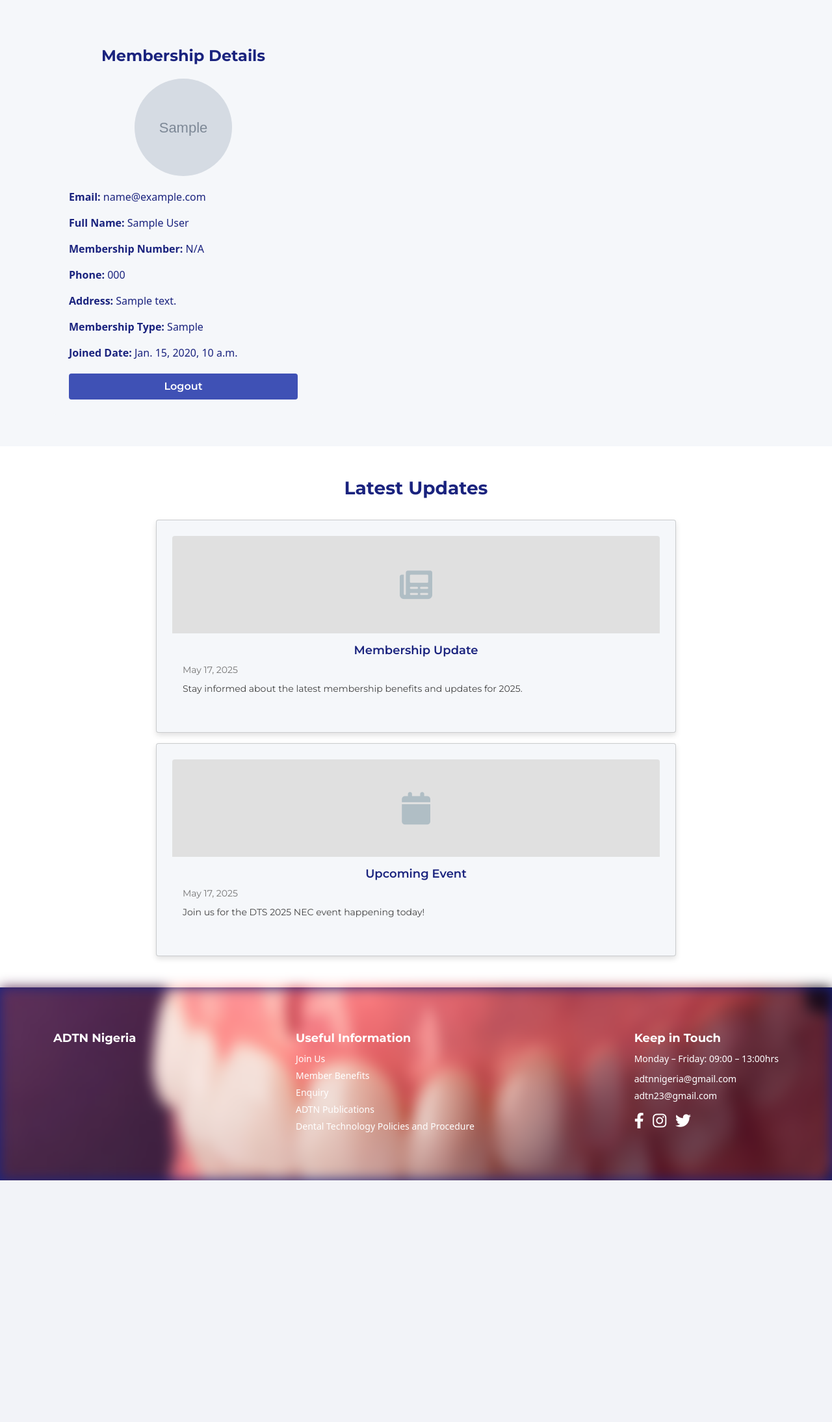
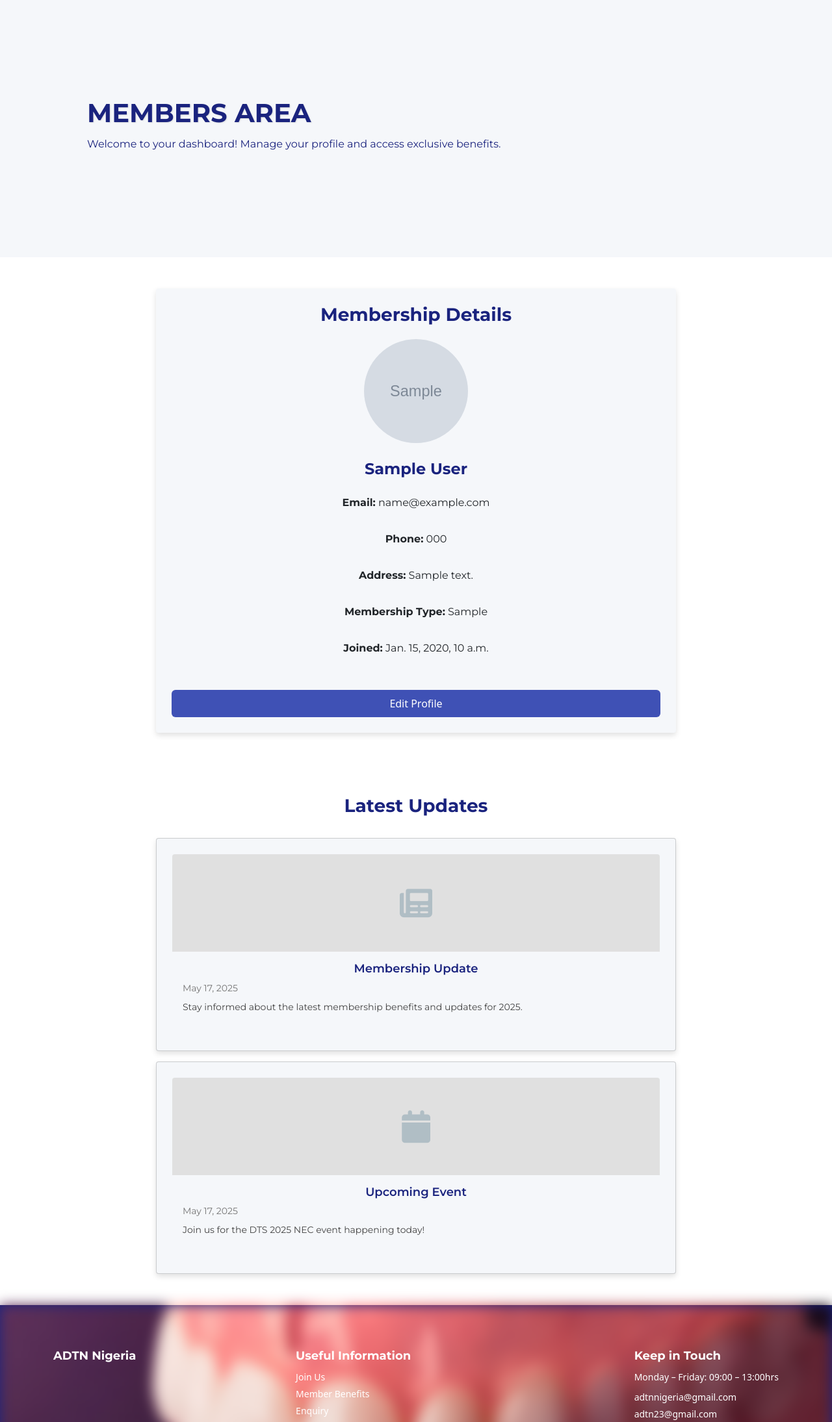
Before and after one commit to nchiwar/adtn_nigeria_project, a Django app: template templates/core/memberspage.html in a window 1280 px wide. Shown: the part 74-2263 px from the top of the page at 65% size. Before the commit the page ends 1891 px from the top, so only its background shows below. Run offline with Django 5.2, Linux system fonts and the light colour scheme; the template is opened without the code that fills it: most values are stand-ins (such as "Sample title", 1, 10 or a date in 2020); grey boxes marked "Sample" are stand-in pictures.

Commit message:
Add profile picture to membership page

```diff
--- a/templates/core/memberspage.html
+++ b/templates/core/memberspage.html
@@ -2,26 +2,43 @@
 {% load static %}
 {% block title %}Membership{% endblock %}
 {% block content %}
-<section style="background-color: #f5f7fa; color: #1a237e; padding: 48px 0; min-height: 80vh; display: flex; justify-content: center; align-items: center;">
-    <div class="container">
-        <div class="membership-content" style="width: 400px; padding: 24px; background-color: #F5F7FA; border-radius: 4px;">
-            <h2 style="font-family: Montserrat, sans-serif; color: #1A237E; font-size: 24px; font-weight: 700; text-align: center; margin-bottom: 20px;">Membership Details</h2>
-            {% if profile_image %}
-                <img src="{{ profile_image }}" alt="Profile Image" style="width: 150px; height: 150px; object-fit: cover; border-radius: 50%; display: block; margin: 0 auto 20px;">
-            {% else %}
-                <p style="text-align: center; font-family: Montserrat, sans-serif; font-size: 14px;">No profile image uploaded.</p>
-            {% endif %}
-            <p><strong>Email:</strong> {{ email }}</p>
-            <p><strong>Full Name:</strong> {{ full_name|default:'N/A' }}</p>
-            <p><strong>Membership Number:</strong> {{ membership_number|default:'N/A' }}</p>
-            <p><strong>Phone:</strong> {{ phone }}</p>
-            <p><strong>Address:</strong> {{ address }}</p>
-            <p><strong>Membership Type:</strong> {{ membership_type }}</p>
-            <p><strong>Joined Date:</strong> {{ joined_date }}</p>
-            <a href="{% url 'logout' %}" style="background-color: #3F51B5; color: white; font-family: Montserrat, sans-serif; font-size: 16px; font-weight: 600; padding: 8px 16px; border-radius: 4px; border: none; cursor: pointer; text-decoration: none; display: block; text-align: center; margin-top: 20px;">Logout</a>
+    <section class="hero-history" style="background-color: #f5f7fa; color: #1a237e; padding: 48px 0; position: relative; overflow: hidden;">
+        <div class="container">
+            <div class="hero-content" style="display: flex; align-items: center; max-height: 400px;">
+                <div class="hero-text">
+                    <h1 style="font-family: Montserrat, sans-serif; font-size: 40px; font-weight: 700; margin: 0; color: #1a237e; text-shadow: 1px 1px 2px rgba(0,0,0,0.12);">MEMBERS AREA</h1>
+                    <p style="font-family: Montserrat, sans-serif; color: #1a237e; font-size: 16px; font-weight: 400; margin: 12px 0; text-align: justify;">Welcome to your dashboard! Manage your profile and access exclusive benefits.</p>
+                </div>
+            </div>
         </div>
-    </div>
-</section>
+    </section>
+
+    <section class="membership" style="padding: 48px 0;">
+        <div class="container">
+            <div class="membership-content" style="display: flex; justify-content: center; align-items: center;">
+                <div class="membership-text" style="width: 800px; padding: 24px; background-color: #F5F7FA; border-radius: 4px; box-shadow: 0 4px 8px rgba(0,0,0,0.12); text-align: center;">
+                    <h2 style="font-family: Montserrat, sans-serif; color: #1A237E; font-size: 28px; font-weight: 700; margin-bottom: 20px;">Membership Details</h2>
+                    <div style="display: flex; flex-direction: column; gap: 16px;">
+                        <div style="margin: 0 auto; width: 160px; height: 160px; border-radius: 50%; display: flex; align-items: center; justify-content: center; overflow: hidden;">
+                            {% if profile_image %}
+                                <img src="{{ profile_image }}" alt="Profile Image" style="width: 100%; height: 100%; object-fit: cover;">
+                            {% else %}
+                                <i class="fas fa-user" style="font-size: 60px; color: #B0BEC5;"></i>
+                            {% endif %}
+                        </div>
+                        <h3 style="font-family: Montserrat, sans-serif; font-size: 24px; font-weight: 700; color: #1A237E; margin: 10px 0;">{{ full_name }}</h3>
+                        <p style="font-family: Montserrat, sans-serif; font-size: 16px;"><strong>Email:</strong> {{ email }}</p>
+                        <p style="font-family: Montserrat, sans-serif; font-size: 16px;"><strong>Phone:</strong> {{ phone|default:'N/A' }}</p>
+                        <p style="font-family: Montserrat, sans-serif; font-size: 16px;"><strong>Address:</strong> {{ address|default:'N/A' }}</p>
+                        <p style="font-family: Montserrat, sans-serif; font-size: 16px;"><strong>Membership Type:</strong> {{ membership_type|default:'N/A' }}</p>
+                        <p style="font-family: Montserrat, sans-serif; font-size: 16px;"><strong>Joined:</strong> {{ joined_date }}</p>
+                        <a href="#" class="btn" style="background-color: #3F51B5; color: white; padding: 8px 16px; margin-top: 20px;">Edit Profile</a>
+                    </div>
+                </div>
+            </div>
+        </div>
+    </section>
+
     <section class="content" style="padding: 48px 0;">
         <div class="container">
             <div style="width: 800px; margin: 0 auto;">
```
